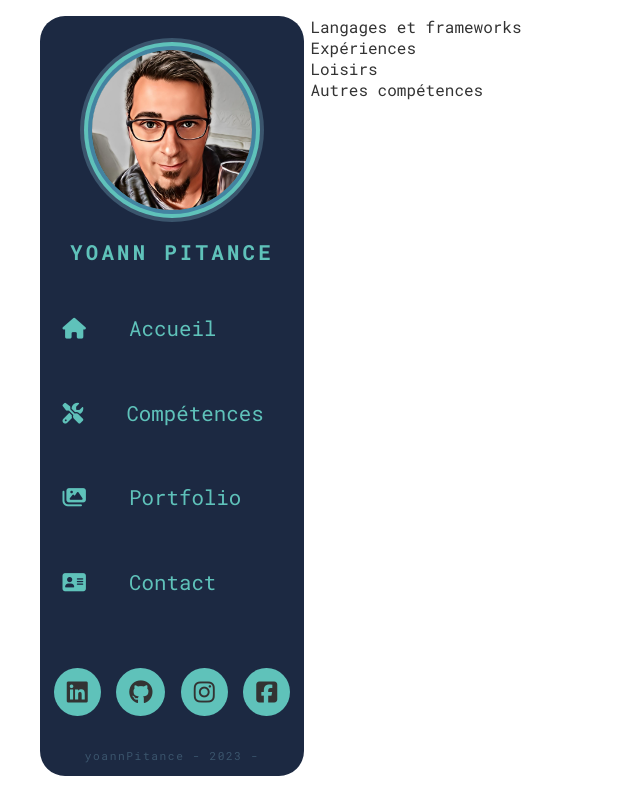
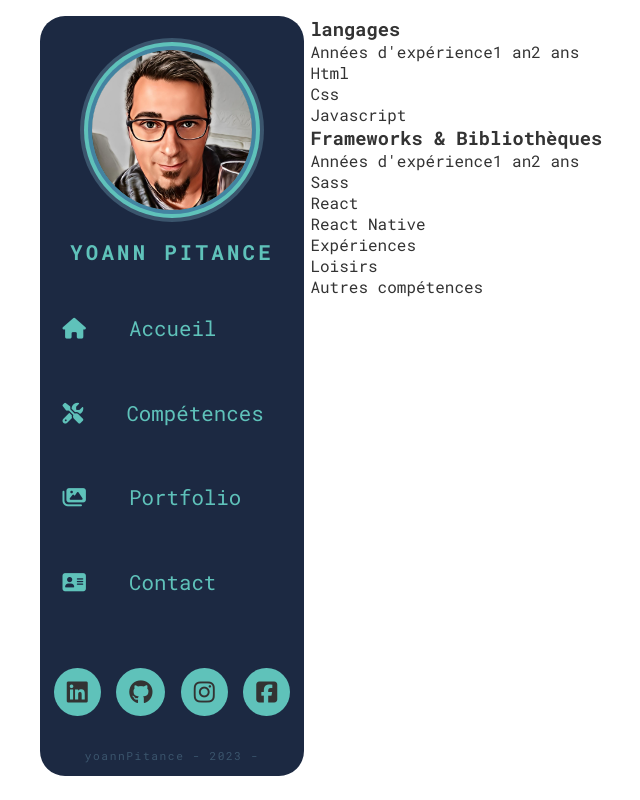
Before and after one commit to YoannPitance/Mon_CV_React, a React (Create React App) app: page /skills in a window 1280 px wide. Shown: the whole page, without its empty margins (0-640 px from the left). Built offline with nearby package versions, Linux system fonts and the light colour scheme.

Commit message:
10- début logique js languages et frameworks

```diff
--- a/src/components/Skills/Languages.jsx
+++ b/src/components/Skills/Languages.jsx
@@ -1,7 +1,35 @@
-import React from "react";
+import React, { Component } from "react";
+import ProgressBar from "./ProgressBar";
 
-const Languages = () => {
-  return <div>Langages et frameworks</div>;
-};
+export default class Languages extends Component {
+  state = {
+    languages: [
+      { id: 1, value: "Html", xp: 1 },
+      { id: 1, value: "Css", xp: 1 },
+      { id: 1, value: "Javascript", xp: 0.6 },
+    ],
+    frameworks: [
+      { id: 1, value: "Sass", xp: 0.8 },
+      { id: 1, value: "React", xp: 0.4 },
+      { id: 1, value: "React Native", xp: 0.2 },
+    ],
+  };
+  render() {
+    let { languages, frameworks } = this.state;
 
-export default Languages;
+    return (
+      <div className="languagesFrameworks">
+        <ProgressBar
+          languages={languages}
+          className="languageDisplay"
+          title="langages"
+        />
+        <ProgressBar
+          languages={frameworks}
+          className="frameworksDisplay"
+          title="Frameworks & Bibliothèques"
+        />
+      </div>
+    );
+  }
+}
--- /dev/null
+++ b/src/components/Skills/ProgressBar.jsx
@@ -0,0 +1,30 @@
+import React from "react";
+
+const ProgressBar = (languages, frameworks) => {
+  return (
+    <div className={languages.className}>
+      <h3>{languages.title}</h3>
+      <div className="years">
+        <span>Années d'expérience</span>
+        <span>1 an</span>
+        <span>2 ans</span>
+      </div>
+
+      <div>
+        {languages.languages.map((item) => {
+          let xpYears = 2;
+          let progressBar = (item.xp / xpYears) * 100 + "%";
+
+          return (
+            <div key={item.id} className="languagesList">
+              <li>{item.value}</li>
+              <div className="progressBar" style={{ width: progressBar }}></div>
+            </div>
+          );
+        })}
+      </div>
+    </div>
+  );
+};
+
+export default ProgressBar;
```
